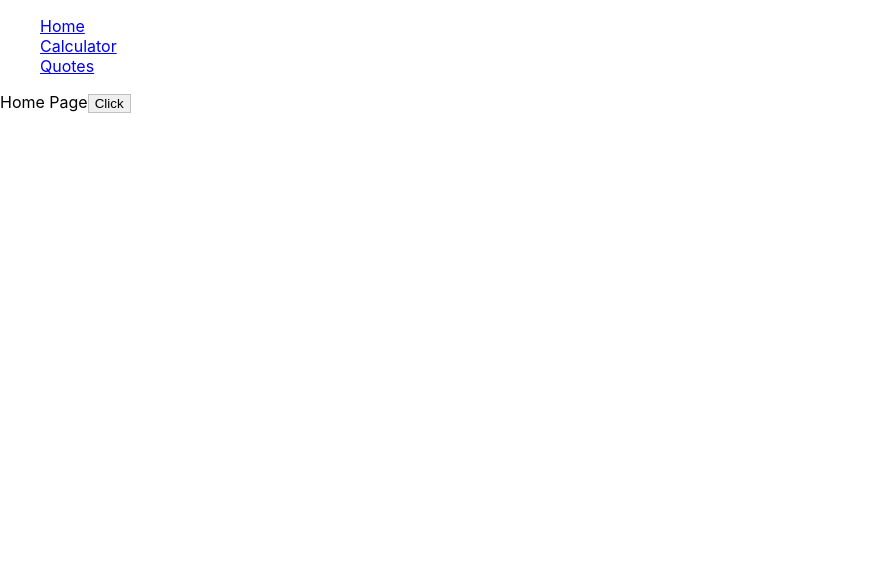
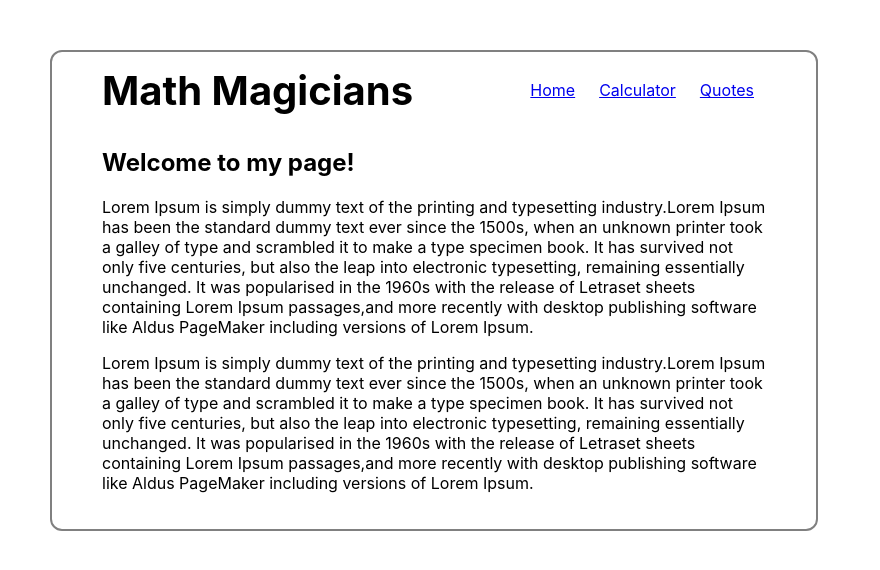
Before and after one commit to flemton/math-magicians, a React (Create React App) app: page / in a window 1280 px wide. Shown: the top 570 px of the page, without its empty margins (0-880 px from the left). Built offline with nearby package versions, Linux system fonts and the light colour scheme.

Commit message:
Update and style home component

```diff
--- a/src/App.css
+++ b/src/App.css
@@ -1,6 +1,42 @@
 .App {
   text-align: center;
   font-size: small;
+  padding: 12px;
+}
+
+.wrapper {
+  width: 60%;
+  padding: 0 50px 20px;
+  box-sizing: border-box;
+  border: 2px solid grey;
+  border-radius: 12px;
+  margin: 50px;
+}
+
+.nav {
+  display: flex;
+  align-items: center;
+  justify-content: space-between;
+  margin-bottom: 12px;
+}
+
+.header {
+  font-size: 40px;
+  margin: 0;
+}
+
+.nav-links {
+  display: flex;
+}
+
+.nav-links li {
+  margin: 12px;
+}
+
+.calculator-sect {
+  display: flex;
+  justify-content: space-between;
+  align-items: flex-start;
 }
 
 .calculator {
@@ -9,9 +45,6 @@
   flex-direction: column;
   width: 300px;
   height: 280px;
-  position: absolute;
-  right: 40vw;
-  top: 10vw;
 }
 
 .number-screen {
--- a/src/components/Calculator.js
+++ b/src/components/Calculator.js
@@ -35,6 +35,8 @@ function Calculator() {
   const nextNo = next || output || total;
 
   return (
+    <div className="calculator-sect">
+      <h2>Lets do some maths</h2>
       <div className="calculator">
         <div className="number-screen">
           {nextNo}
@@ -51,6 +53,7 @@ function Calculator() {
           ))}
         </div>
       </div>
+    </div>
   );
 }
 
--- a/src/components/Home.js
+++ b/src/components/Home.js
@@ -1,9 +1,30 @@
-import { Router } from 'react-router-dom';
-
 const Home = () => (
   <div>
-    Home Page
-    <button onClick={() => Router('calculator')} type="button">Click</button>
+    <h2>
+      Welcome to my page!
+    </h2>
+    <p>
+      Lorem Ipsum is simply dummy text of the printing and
+      typesetting industry.Lorem Ipsum has been the standard
+      dummy text ever since the 1500s, when an unknown printer
+      took a galley of type and scrambled it to make a type specimen book.
+      It has survived not only five centuries, but also the leap into electronic typesetting,
+      remaining essentially unchanged.
+      It was popularised in the 1960s with the release of Letraset sheets containing
+      Lorem Ipsum passages,and more recently with desktop publishing software
+      like Aldus PageMaker including versions of Lorem Ipsum.
+    </p>
+    <p>
+      Lorem Ipsum is simply dummy text of the printing and
+      typesetting industry.Lorem Ipsum has been the standard
+      dummy text ever since the 1500s, when an unknown printer
+      took a galley of type and scrambled it to make a type specimen book.
+      It has survived not only five centuries, but also the leap into electronic typesetting,
+      remaining essentially unchanged.
+      It was popularised in the 1960s with the release of Letraset sheets containing
+      Lorem Ipsum passages,and more recently with desktop publishing software
+      like Aldus PageMaker including versions of Lorem Ipsum.
+    </p>
   </div>
 );
 
--- a/src/components/Navbar.js
+++ b/src/components/Navbar.js
@@ -8,7 +8,10 @@ const links = [
 
 const Navbar = () => (
   <nav className="nav">
-    <ul>
+    <h1 className="header">
+      Math Magicians
+    </h1>
+    <ul className="nav-links">
       {links.map((link) => (
         <li key={link.text}>
           <NavLink to={link.path}>{link.text}</NavLink>
```
Lines whose indentation alone changed are shown as unchanged.
